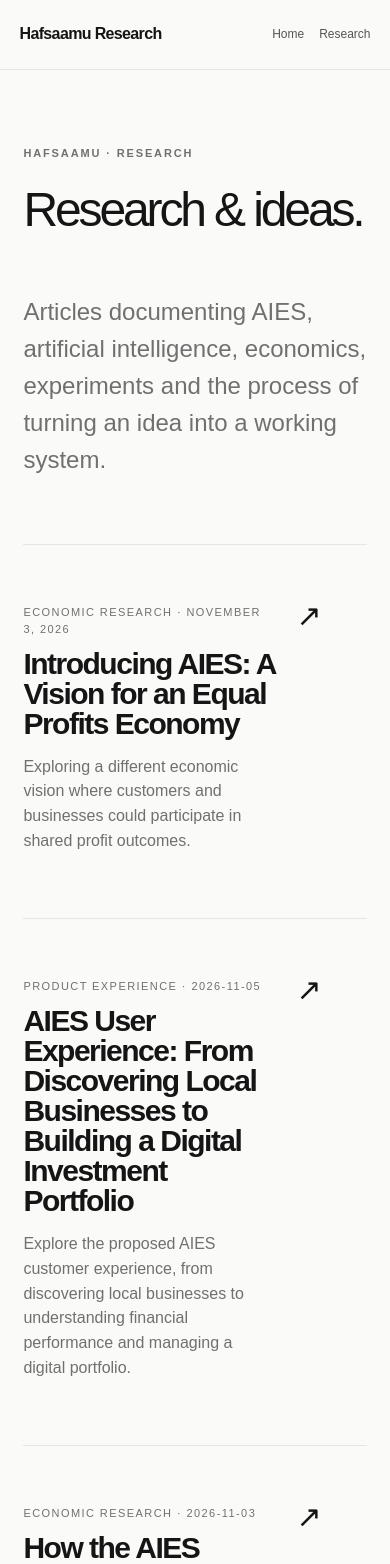
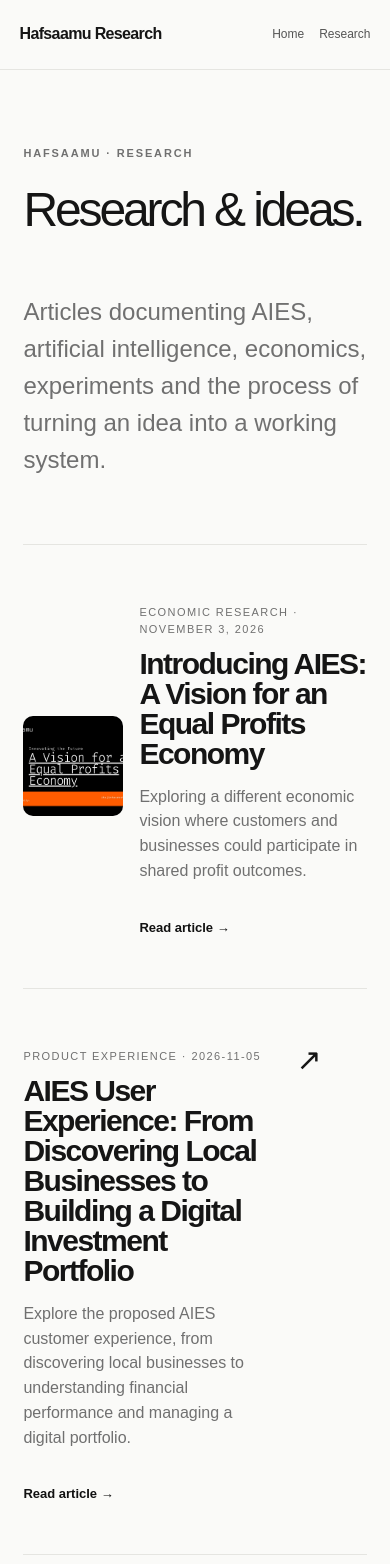
Before and after one commit to itsjintucreative-svg/hafsaamu-research, a Next.js app: page /blog in a window 390 px wide. Shown: the top 1564 px of the page. Built offline with nearby package versions, Linux system fonts and the light colour scheme.

Commit message:
Update research homepage and article thumbnails

```diff
--- a/app/blog/page.tsx
+++ b/app/blog/page.tsx
@@ -1,3 +1,4 @@
+
 import Link from "next/link";
 import { getAllPosts } from "@/lib/posts";
 
@@ -17,12 +18,34 @@ export default function BlogIndex() {
 
       <div className="article-list">
         {posts.map((post) => (
-          <Link href={`/blog/${post.slug}`} className="article-row" key={post.slug}>
-            <div>
-              <p className="meta">{post.category} · {post.date}</p>
+          <Link
+            href={`/blog/${post.slug}`}
+            className={`article-row ${
+              post.slug === "introducing-aies" ? "article-row-featured" : ""
+            }`}
+            key={post.slug}
+          >
+            {post.slug === "introducing-aies" && (
+              <div className="article-row-image">
+                <img
+                  src="/media/aies-thumbnail.jpg"
+                  alt="A Vision for an Equal Profits Economy"
+                />
+              </div>
+            )}
+
+            <div className="article-row-content">
+              <p className="meta">
+                {post.category} · {post.date}
+              </p>
+
               <h2>{post.title}</h2>
+
               <p>{post.excerpt}</p>
+
+              <span className="article-read">Read article →</span>
             </div>
+
             <span className="arrow">↗</span>
           </Link>
         ))}
--- a/app/globals.css
+++ b/app/globals.css
@@ -1378,3 +1378,76 @@ a {
   color: #666;
   max-width: 570px;
 }
+
+.article-thumbnail {
+  width: 100%;
+  margin: 30px 0 40px;
+  overflow: hidden;
+  border-radius: 16px;
+}
+
+.article-thumbnail img {
+  display: block;
+  width: 100%;
+  height: auto;
+}
+
+
+/* Featured article thumbnail */
+
+.article-row-featured {
+  display: grid !important;
+  grid-template-columns: 160px minmax(0, 1fr) auto;
+  align-items: center;
+  gap: 24px;
+}
+
+.article-row-image {
+  width: 160px;
+  aspect-ratio: 1 / 1;
+  overflow: hidden;
+  border-radius: 10px;
+  background: #f3f3f3;
+}
+
+.article-row-image img {
+  width: 100%;
+  height: 100%;
+  display: block;
+  object-fit: cover;
+}
+
+.article-row-content {
+  min-width: 0;
+}
+
+.article-read {
+  display: inline-block;
+  margin-top: 18px;
+  font-size: 13px;
+  font-weight: 600;
+  color: #111;
+}
+
+@media (max-width: 650px) {
+  .article-row-featured {
+    grid-template-columns: 100px minmax(0, 1fr);
+    gap: 16px;
+  }
+
+  .article-row-image {
+    width: 100px;
+  }
+
+  .article-row-featured .arrow {
+    display: none;
+  }
+}
+
+.featured-thumbnail {
+  display: block;
+  width: 100%;
+  height: 100%;
+  object-fit: contain;
+  border-radius: inherit;
+}
```
Also changed, not shown: app/blog/[slug]/page.tsx (+14 -5 lines), app/page.tsx (+15 -5 lines), public/media/aies-thumbnail.jpg (added).
